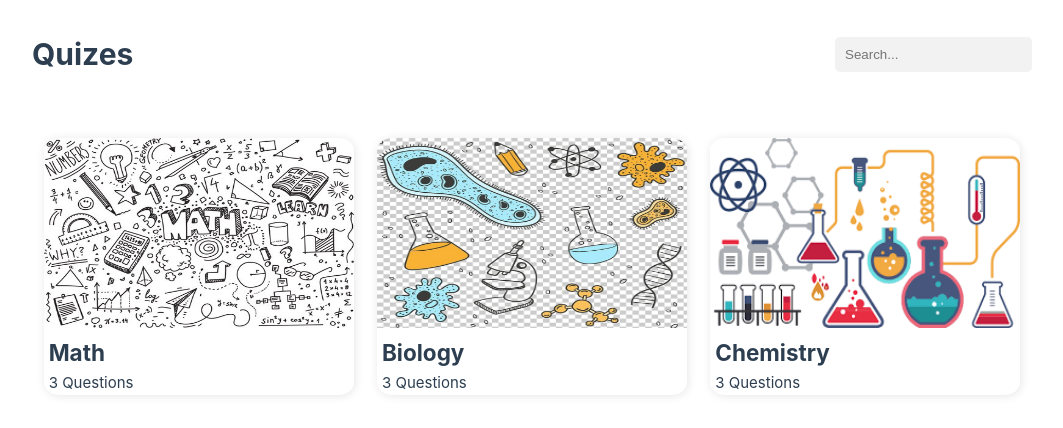
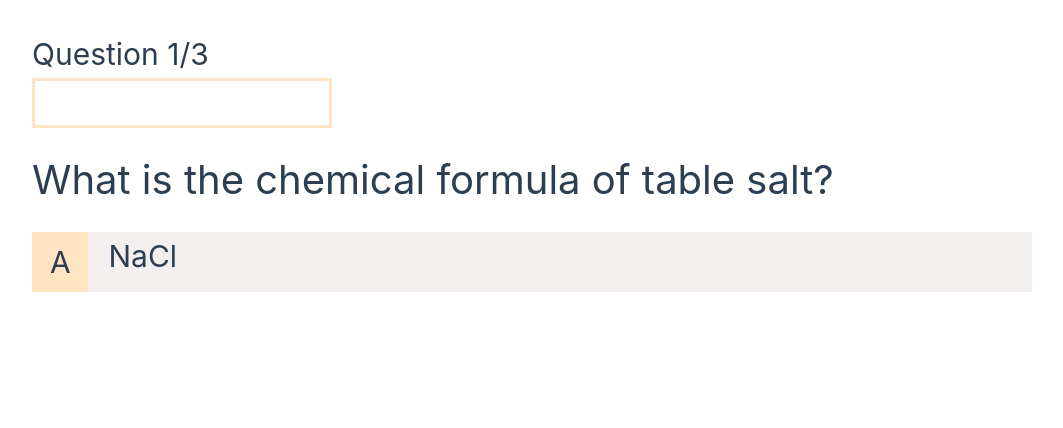
Before and after one commit to UdohLawrence/4.quiz-app, a Vue app: page /quiz/1 in a window 1280 px wide. Shown: the top 428 px of the page, without its empty margins (108-1171 px from the left). Built offline with nearby package versions, Linux system fonts and the light colour scheme.

Commit message:
quiz components

```diff
--- a/package.json
+++ b/package.json
@@ -13,7 +13,8 @@
     "format": "prettier --write src/"
   },
   "dependencies": {
-    "vue": "^3.4.21"
+    "vue": "^3.4.21",
+    "vue-router": "^4.3.2"
   },
   "devDependencies": {
     "@rushstack/eslint-patch": "^1.8.0",
--- a/src/App.vue
+++ b/src/App.vue
@@ -1,35 +1,10 @@
 <script setup>
-  import q from './db/questions.json'
-  import {ref, watch} from 'vue'
-  import Card from './components/Card.vue'
-
-
-  const search = ref('')
-  const quizes = ref(q)
-
-  watch(search, () => {
-    quizes.value = q.filter(quiz => quiz.name.toLowerCase().includes(search.value.toLowerCase()))
-  })
-
+  import {RouterView} from 'vue-router';
 </script>
 
 <template>
   <div class="container">
-    <header>
-      <h1>Quizes</h1>
-      <input type="text" name="search" id="search" v-model.trim="search" placeholder="Search...">
-    </header>
-    <div class="options-container">
-
-      <Card v-for="quiz in quizes" :key="quiz.id" :quiz="quiz"/>
-      <!-- <div v-for="quiz in quizes" :key="quiz.id" class="card">
-        <img :src="quiz.img" alt="">
-        <div class="card-text">
-          <h2>{{quiz.name}}</h2>
-          <p>{{quiz.questions.length}} Questions</p>
-        </div>
-      </div> -->
-    </div>
+    <RouterView />
   </div>
 </template>
 
@@ -39,39 +14,10 @@
   width: 80%;
   margin: 0 auto;
 }
-  header{
-    display: flex;
-    margin-top: 30px;
-    margin-bottom: 10px;
-    align-items: center;
-    justify-content: space-between;
-  }
-  header h1{
-    font-weight: bold;
-    margin-right: 30px;
-  }
-  header input{
-    border: none;
-    background-color: rgba(128,128,128,0.1);
-    padding: 10px;
-    border-radius: 5px;
-  }
-  .options-container{
-    display: flex;
-    flex-wrap:wrap;
-    margin-top: 40px;
-  }
 @media(max-width:500px){
   .container{
     width: 80%;
     margin: 0 auto;
   }
-    header{
-      flex-direction: column;
 }
-    .options-container{
-      flex-direction: column;
-    }
-  }
-
 </style>
--- a/src/components/Card.vue
+++ b/src/components/Card.vue
@@ -1,11 +1,19 @@
 <script setup>
   import {defineProps} from 'vue'
 
+  import {useRouter} from 'vue-router'
+
   const {quiz} = defineProps(['quiz'])
+
+  const router = useRouter()
+
+  const navigateToQuiz = () => {
+    router.push(`/quiz/${quiz.id}`)
+  }
 </script>
 
 <template>
-    <div class="card">
+    <div class="card" @click="navigateToQuiz">
         <img :src="quiz.img" alt="">
         <div class="card-text">
             <h2>{{quiz.name}}</h2>
--- /dev/null
+++ b/src/components/Question.vue
@@ -0,0 +1,45 @@
+<script setup>
+
+</script>
+<template>
+  <div class="question-container">
+    <h1 class="question">What is the chemical formula of table salt?</h1>
+  </div>
+  <div class="options-container">
+    <div class="option">
+      <p class="option-label">A</p>
+      <div class="option-value">
+        <p>NaCl</p>
+      </div>
+    </div>
+  </div>
+</template>
+<style scoped>
+.question-container{
+    margin-top: 20px;
+}
+.question{
+    font-size: 40px;
+    margin-bottom: 20px;
+}
+.option{
+    display: flex;
+    margin-bottom: 20px;
+    cursor: pointer;
+}
+.option-label{
+    background-color: bisque;
+    width: 60px;
+    height: 60px;
+    font-size: 30px;
+    display: flex;
+    align-items: center;
+    justify-content: center;
+}
+.option-value{
+    background-color: rgb(244, 239, 239);
+    width: 100%;
+    font-size: 30px;
+    padding: 0 20px;
+}
+</style>
--- /dev/null
+++ b/src/components/QuizHeader.vue
@@ -0,0 +1,30 @@
+<template>
+    <header>
+        <h4>Question 1/3</h4>
+        <div class="bar">
+            <div class="completion">
+
+            </div>
+        </div>
+       </header>
+</template>
+
+<style scoped>
+header{
+    margin-top: 30px;
+}
+header h4{
+    font-size: 30px;
+}
+.bar{
+    width: 300px;
+    height: 50px;
+    border: 3px solid bisque;
+}
+.completion{
+    height: 100%;
+    width: 0%;
+    background-color: bisque;
+}
+
+</style>
--- /dev/null
+++ b/src/router/index.js
@@ -0,0 +1,22 @@
+import {createRouter, createWebHistory} from 'vue-router'
+
+import QuizesView from '../views/QuizesView.vue'
+import QuizView from '../views/QuizView.vue';
+
+const router = createRouter({
+    history: createWebHistory(import.meta.env.BASE_URL),
+    routes: [
+        {
+            "path": '/',
+            "name": 'quizes',
+            "component": QuizesView
+        },
+        {
+            path: '/quiz/:id',
+            name: 'quiz',
+            component: QuizView
+        }
+    ]
+})
+
+export default router;
--- /dev/null
+++ b/src/views/QuizView.vue
@@ -0,0 +1,12 @@
+<script setup>
+    import Question from '../components/Question.vue'
+    import QuizHeader from '../components/QuizHeader.vue'
+</script>
+<template>
+    <div>
+       <QuizHeader />
+       <div>
+        <Question />
+       </div>
+    </div>
+</template>
--- /dev/null
+++ b/src/views/QuizesView.vue
@@ -0,0 +1,68 @@
+<script setup>
+  import q from '../db/questions.json'
+  import {ref, watch} from 'vue'
+  import Card from '../components/Card.vue'
+
+
+  const search = ref('')
+  const quizes = ref(q)
+
+  watch(search, () => {
+    quizes.value = q.filter(quiz => quiz.name.toLowerCase().includes(search.value.toLowerCase()))
+  })
+
+</script>
+
+<template>
+  <div>
+    <header>
+      <h1>Quizes</h1>
+      <input type="text" name="search" id="search" v-model.trim="search" placeholder="Search...">
+    </header>
+    <div class="options-container">
+
+      <Card v-for="quiz in quizes" :key="quiz.id" :quiz="quiz"/>
+      <!-- <div v-for="quiz in quizes" :key="quiz.id" class="card">
+        <img :src="quiz.img" alt="">
+        <div class="card-text">
+          <h2>{{quiz.name}}</h2>
+          <p>{{quiz.questions.length}} Questions</p>
+        </div>
+      </div> -->
+    </div>
+  </div>
+</template>
+
+<style scoped>
+  header{
+    display: flex;
+    margin-top: 30px;
+    margin-bottom: 10px;
+    align-items: center;
+    justify-content: space-between;
+  }
+  header h1{
+    font-weight: bold;
+    margin-right: 30px;
+  }
+  header input{
+    border: none;
+    background-color: rgba(128,128,128,0.1);
+    padding: 10px;
+    border-radius: 5px;
+  }
+  .options-container{
+    display: flex;
+    flex-wrap:wrap;
+    margin-top: 40px;
+  }
+  @media(max-width:500px){
+    header{
+      flex-direction: column;
+    }
+    .options-container{
+      flex-direction: column;
+    }
+  }
+
+</style>
--- a/tsconfig.app.json
+++ b/tsconfig.app.json
@@ -9,6 +9,7 @@
     "baseUrl": ".",
     "paths": {
       "@/*": ["./src/*"]
-    }
+    },
+    "allowJs": true
   }
 }
```
Also changed, not shown: src/main.ts (+8 -1 lines), 2 other files (tests, documents, lock files or other folders). Lines whose indentation alone changed are shown as unchanged.
